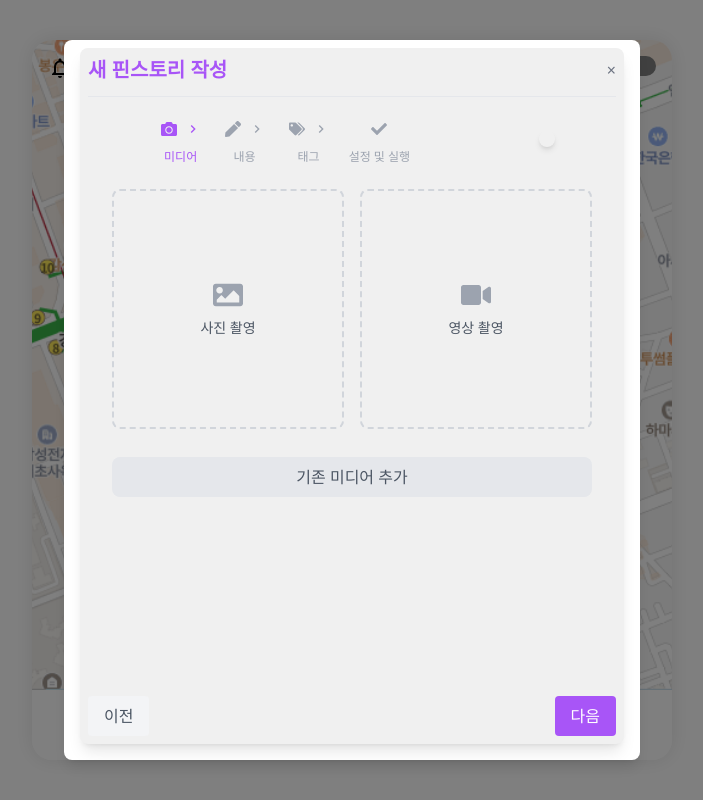
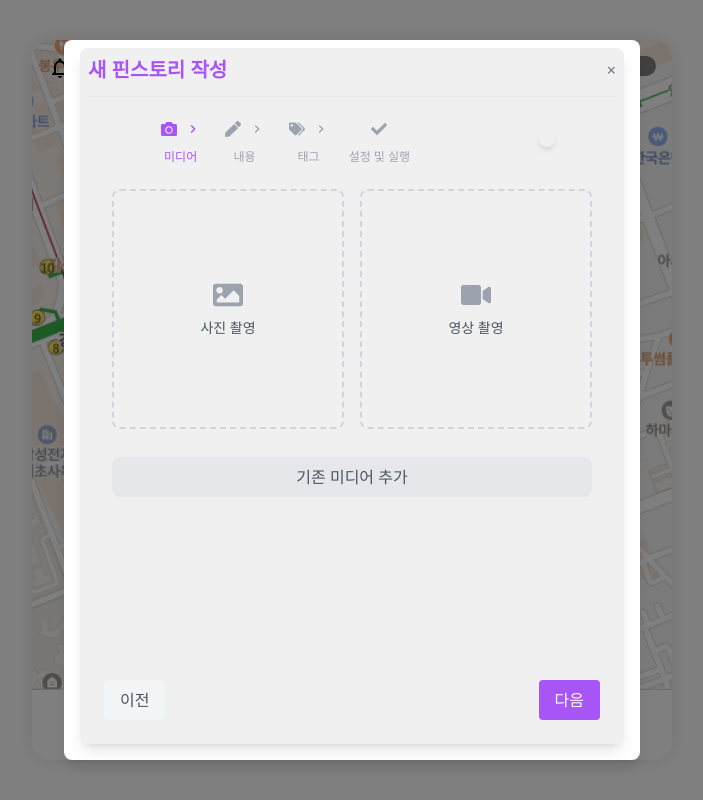
Before and after one commit to Codgm/PinAD_TedinIT, a Next.js app: page /homepage in a window 1280 px wide. Both pictures are taken after a click on the element "Add". Shown: the whole page, without its empty margins (288-991 px from the left). Built offline with nearby package versions, Linux system fonts and the light colour scheme.

Commit message:
fix-writepinstory.js 및 adstep text 수정

```diff
--- a/src/app/components/writepinstory.js
+++ b/src/app/components/writepinstory.js
@@ -573,7 +573,7 @@ export default function WritePinStory({ isOpen, closeModal, addPin }) {
 
   const renderStepButtons = () => {
     return (
-      <div className="mt-6 flex justify-between">
+      <div className="m-4 flex justify-between">
         <button
           onClick={() => setStep(Math.max(1, state.step - 1))}
           className={`px-4 py-2 text-gray-600 rounded ${state.step === 1 ? 'bg-gray-100 cursor-not-allowed' : 'bg-gray-200 hover:bg-gray-300'}`}
@@ -683,7 +683,7 @@ export default function WritePinStory({ isOpen, closeModal, addPin }) {
         <div className="relative bg-white rounded-lg shadow-lg w-full max-w-lg p-2 mx-4 md:mx-0 md:max-w-xl z-10 flex flex-col" style={{ height: '90vh' , ...wallpaperStyles[wallpaper]}}>
 
         <div
-            className="relative bg-white rounded-lg shadow-lg max-w-lg md:p-2 md:mx-2 md:max-w-xl z-10 flex flex-col"
+            className="relative bg-white rounded-lg shadow-lg max-w-lg p-2 md:mx-2  md:max-w-xl z-10 flex flex-col"
             style={{
               height: `87vh`, // padding을 제외한 높이
               backgroundColor: '#f0f0f0', // 배경색
```
